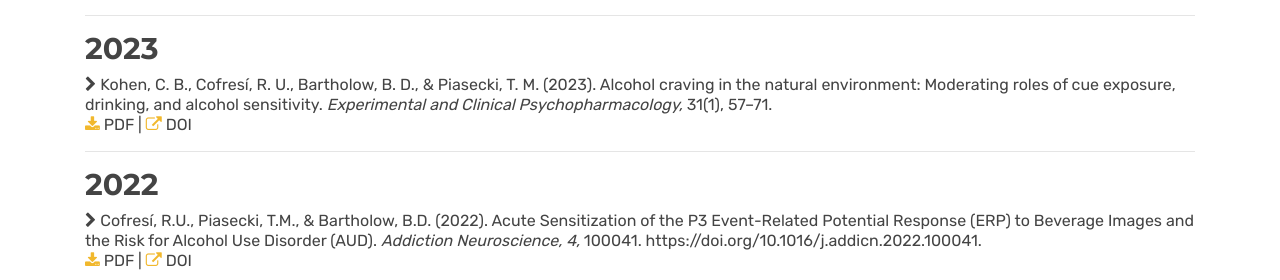
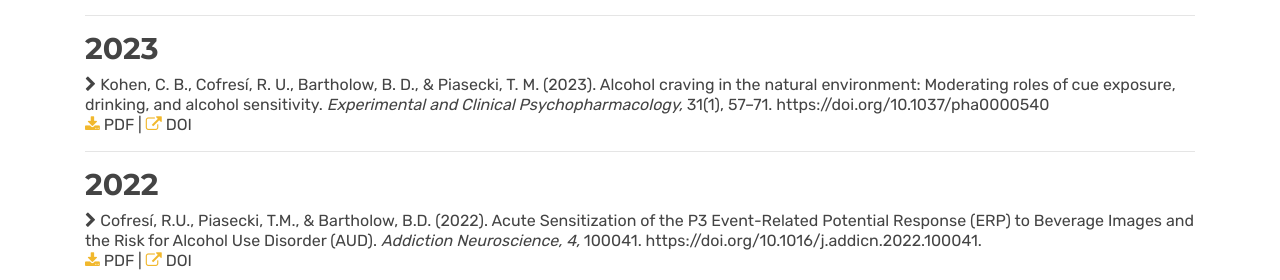
Before and after one commit to bartholow-scanlab/bartholow-scanlab.github.io, a Jekyll site: the page built from publications.html, in a window 1280 px wide. Shown: the part 706-986 px from the top of the page. Built offline with Jekyll 4.4.1, drawn with Linux system fonts in a browser that asks for light colours; some of the changed lines change nothing that is shown.

Commit message:
Update publications.html

```diff
--- a/publications.html
+++ b/publications.html
@@ -79,7 +79,7 @@ title: Publications
          <p> <li> <i class="fa fa-chevron-right" aria-hidden="true"></i>
          Kohen, C. B., Cofresí, R. U., Bartholow, B. D., & Piasecki, T. M. (2023).
 	Alcohol craving in the natural environment: Moderating roles of cue exposure, drinking, and alcohol sensitivity.
-	<em> Experimental and Clinical Psychopharmacology,</em> 31(1), 57–71.
+	<em> Experimental and Clinical Psychopharmacology,</em> 31(1), 57–71. https://doi.org/10.1037/pha0000540
 	<br/>
 	<a href="assets/docs/pub/Kohen et al., 2022 Alcohol Craving in the Natural Environment- Moderating Roles of Cue Exposure, Drinking, and Alcohol Sensitivity.pdf" target="_blank" rel="noopener noreferrer"> <i class="fa fa-download icons"></i> </a>PDF
 	| <a href="https://doi.org/10.1037/pha0000540" target="_blank" rel="noopener noreferrer"> <i class="fa fa-external-link" aria-hidden="true"></i></a> DOI
```
